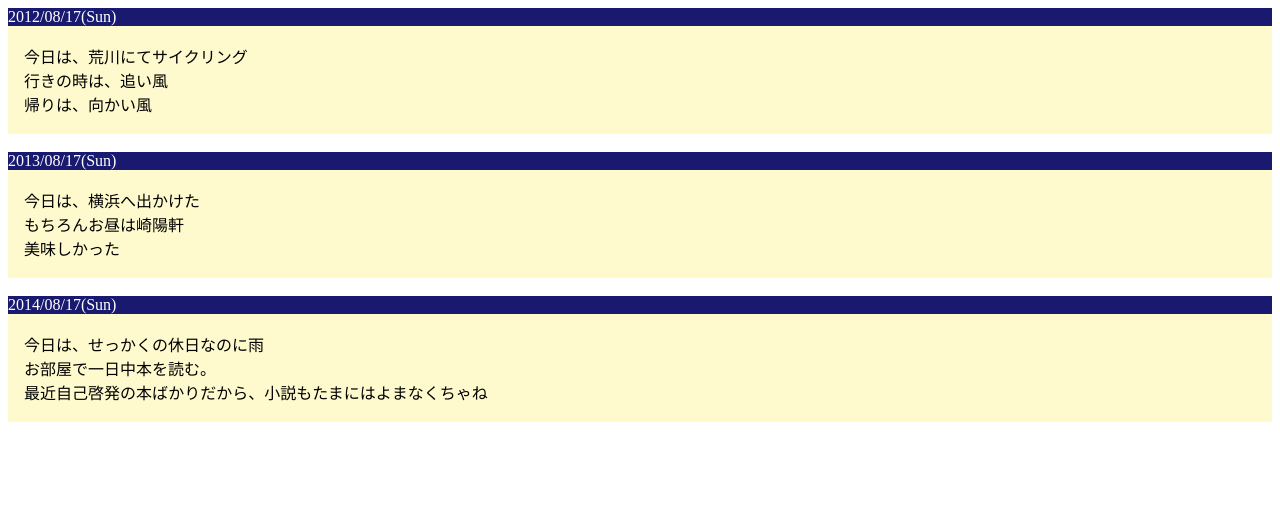
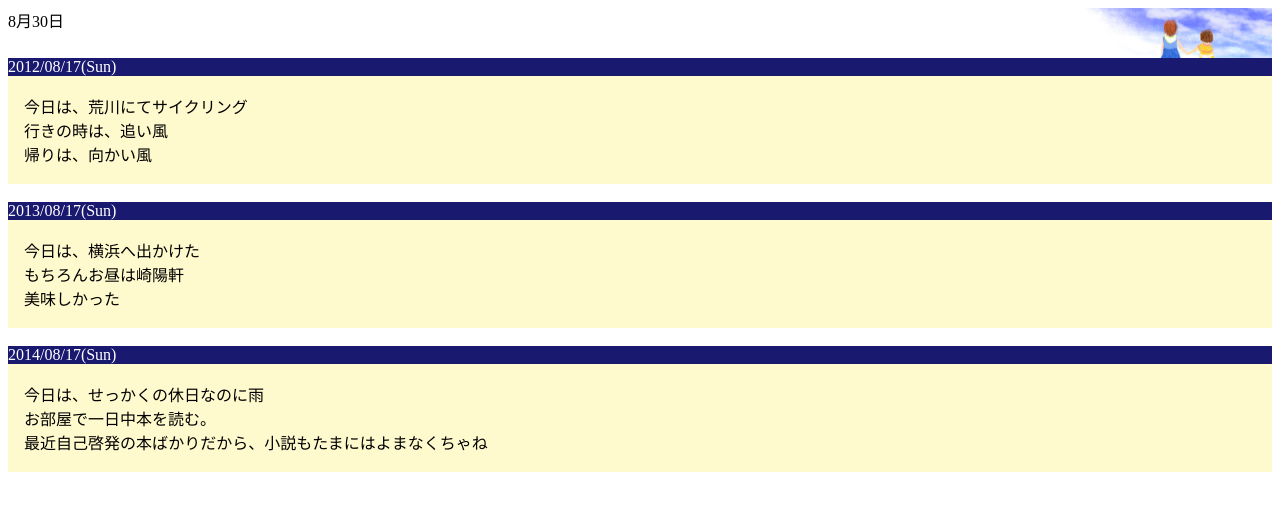
Before and after one commit to AburaSobas/paradiary, a plain HTML site: page main.htm in a window 1280 px wide. Drawn offline with Linux system fonts and the light colour scheme.

Commit message:
adjust_header

```diff
--- a/css/style.css
+++ b/css/style.css
@@ -1,6 +1,8 @@
 .header {
-    width: 100%;
-    height: 20%;
+    height: 50px;
+    background-size: 25%;
+    background-repeat: no-repeat;
+    background-position: right;
     background-color: #ffffff;
     background-image: url(../image/header.jpg);
     color: #000000;
--- a/main.htm
+++ b/main.htm
@@ -2,6 +2,7 @@
 <html>
 <head>
 <meta charset="UTF-8">
+<link rel="stylesheet" type="text/css" href="./css/style.css">
 <title>HTML5サンプル</title>
 <script>
     function disp_edit(){
@@ -11,6 +12,10 @@
 </script>
 </head>
 <body>
+<!-- Header -->
+<div class="header">
+8月30日
+</div>
 <!-- No01 -->
 <div style="width:100%;background-color:midnightblue;color:white;">
 2012/08/17(Sun)
```
